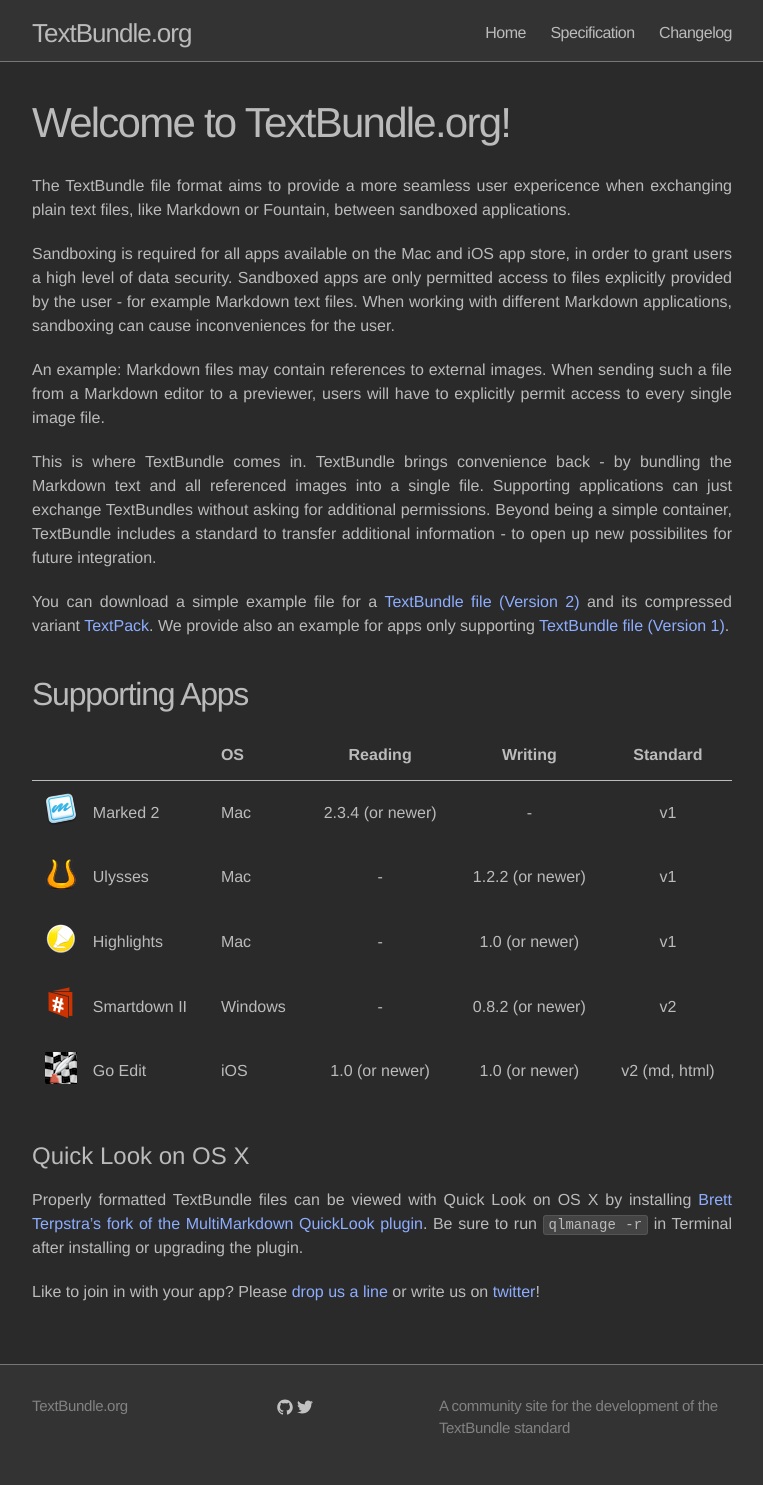
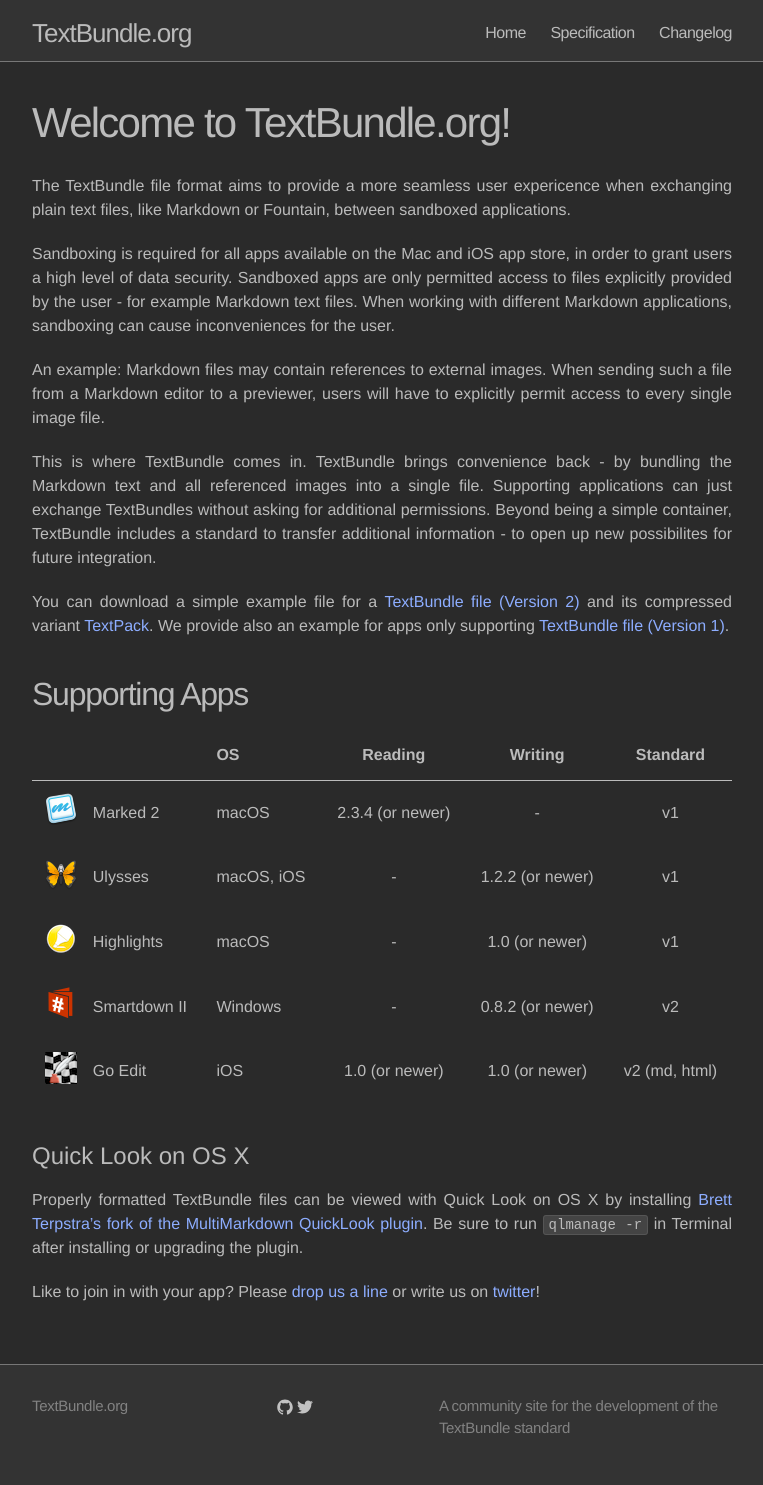
Before and after one commit to textbundle/textbundle.github.io, a Jekyll site: the page built from index.md, in a window 1280 px wide. Shown: the whole page, without its empty margins (258-1021 px from the left). Built offline with Jekyll 4.4.1, drawn with Linux system fonts in a browser that asks for light colours.

Commit message:
Update Ulysses

```diff
--- a/index.md
+++ b/index.md
@@ -27,7 +27,7 @@
     <tr>
         <td class="appicon"><a href='http://www.marked2app.com'><img src='images/apps/marked2.png' /></a></td>
         <td class="appname"><a href='http://www.marked2app.com'>Marked 2</a></td>
-       <td class="appos">Mac</td>
+       <td class="appos">macOS</td>
         <td class="appreading">2.3.4 (or newer)</td>
         <td class="appwriting">-</td>
         <td class="appstandard">v1</td>
@@ -35,7 +35,7 @@
     <tr class="app">
         <td class="appicon"><a href='http://www.ulyssesapp.com'><img src='images/apps/ulysses.png' /></a></td>
         <td class="appname"><a href='http://www.ulyssesapp.com'>Ulysses</a></td>
-       <td class="appos">Mac</td>
+       <td class="appos">macOS, iOS</td>
         <td class="appreading">-</td>
         <td class="appwriting">1.2.2 (or newer)</td>
         <td class="appstandard">v1</td>
@@ -43,7 +43,7 @@
     <tr class="app">
         <td class="appicon"><a href='http://www.highlightsapp.net'><img src='images/apps/highlights.png' /></a></td>
         <td class="appname"><a href='http://www.highlightsapp.net'>Highlights</a></td>
-       <td class="appos">Mac</td>
+       <td class="appos">macOS</td>
         <td class="appreading">-</td>
         <td class="appwriting">1.0 (or newer)</td>
         <td class="appstandard">v1</td>
```
Also changed, not shown: images/apps/ulysses.png, images/apps/ulysses@2x.png.
